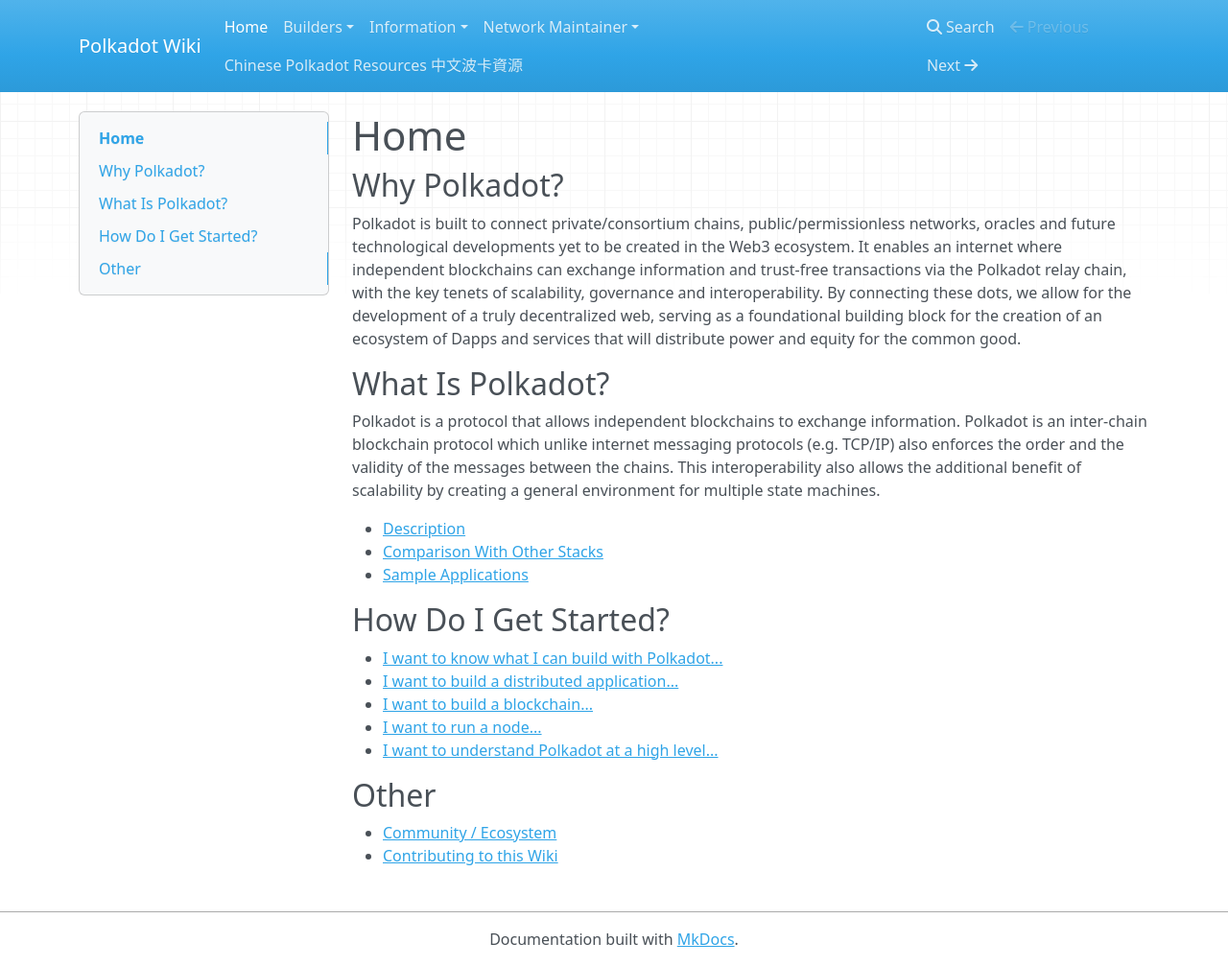
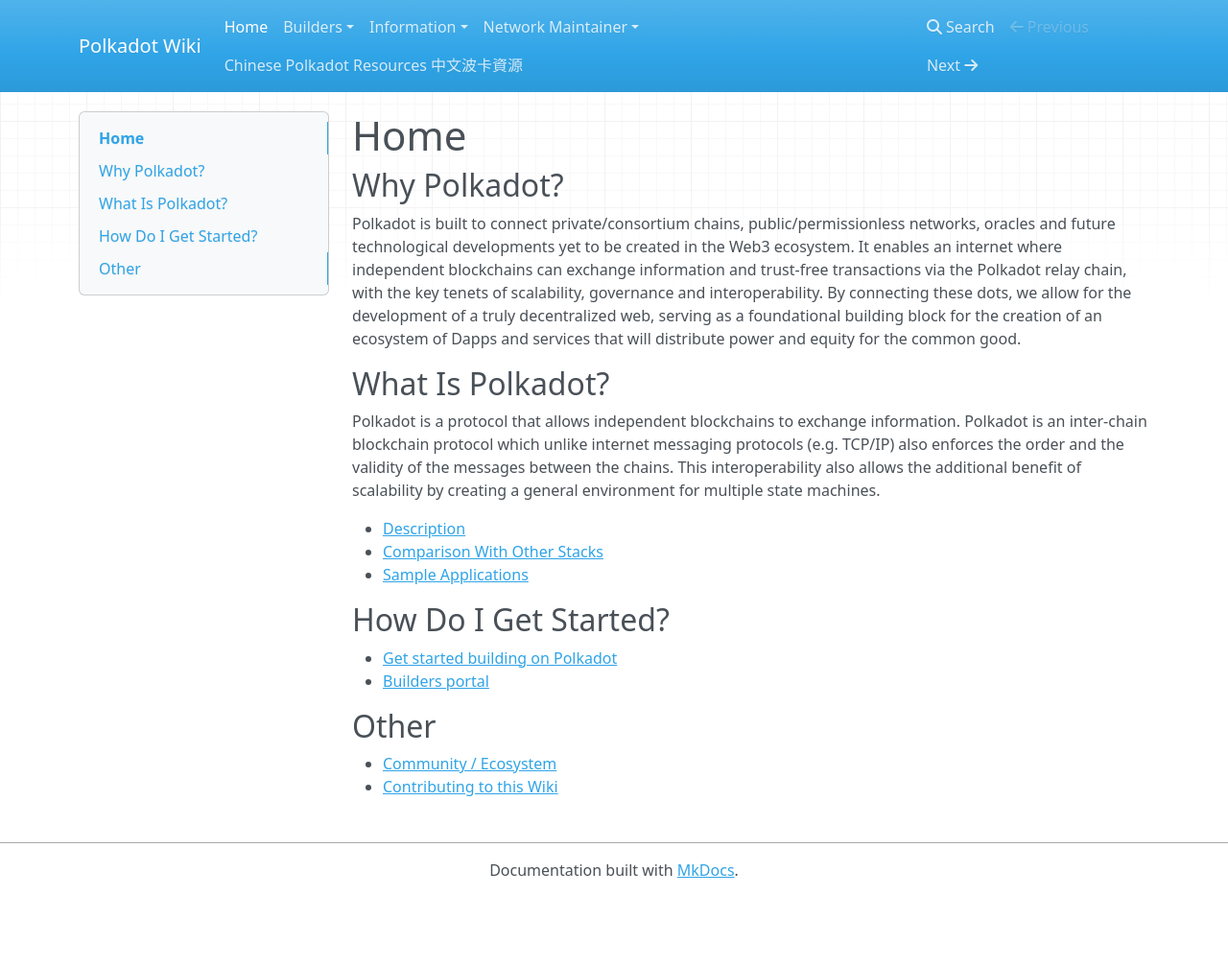
Before and after one commit to w3f/polkadot-wiki-old, an MkDocs documentation site: the page built from docs/index.md, in a window 1280 px wide and 1007 px high. Shown: the whole window at 96% size. Built offline with MkDocs 1.6.1, drawn with Linux system fonts in a browser that asks for light colours; nearby versions of some CDN libraries.

Commit message:
fix front page links

```diff
--- a/docs/index.md
+++ b/docs/index.md
@@ -10,16 +10,14 @@ By connecting these dots, we allow for the development of a truly decentralized
 Polkadot is a protocol that allows independent blockchains to exchange information. Polkadot is an inter-chain blockchain protocol which unlike internet messaging protocols (e.g. TCP/IP) also enforces the order and the validity of the messages between the chains. This interoperability also allows the additional benefit of scalability by creating a general environment for multiple state machines.
 
 * [Description](polkadot)
-* [Comparison With Other Stacks](polkadot/information/comparison)
-* [Sample Applications](community)
+* [Comparison With Other Stacks](polkadot/information/comparisons.md)
+* [Sample Applications](polkadot/builders/examples/)
 
 ## How Do I Get Started?
 
-* [I want to know what I can build with Polkadot...](polkadot/builders)
-* [I want to build a distributed application...](polkadot/builders/starter_guide)
-* [I want to build a blockchain...](polkadot/builders/examples/networks)
-* [I want to run a node...](polkadot/network_maintainers)
-* [I want to understand Polkadot at a high level...](polkadot)
+* [Get started building on Polkadot](polkadot/builders/build-w-polkadot.md)
+* [Builders portal](polkadot/builders)
+
 
 ## Other
 
```
Also changed, not shown: docs/polkadot/information/comparisons.md (added, +1 -0 lines).
